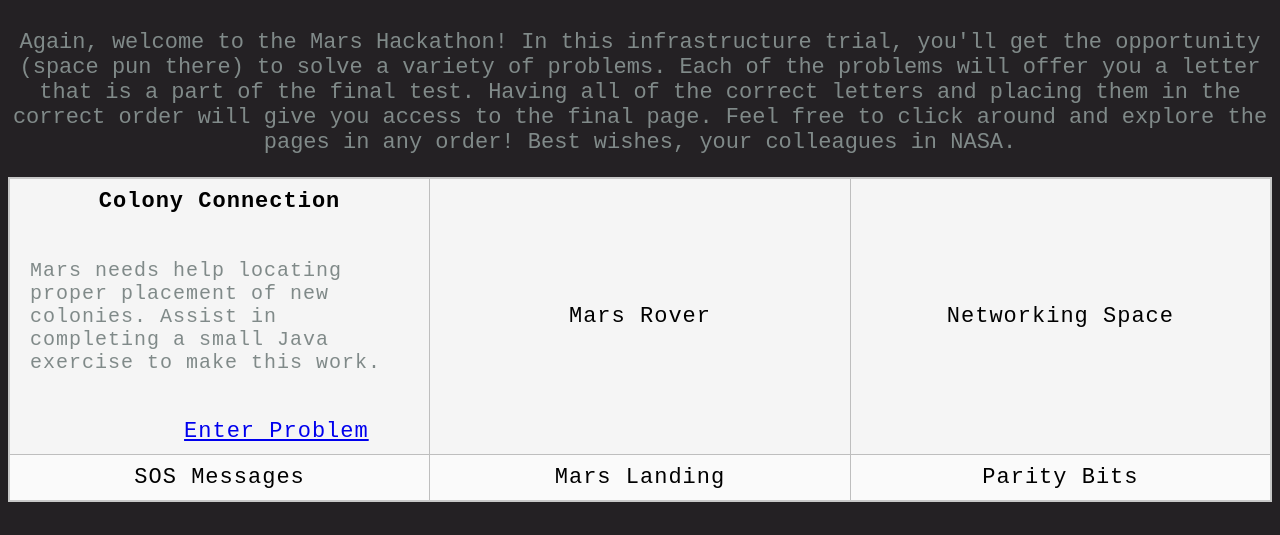
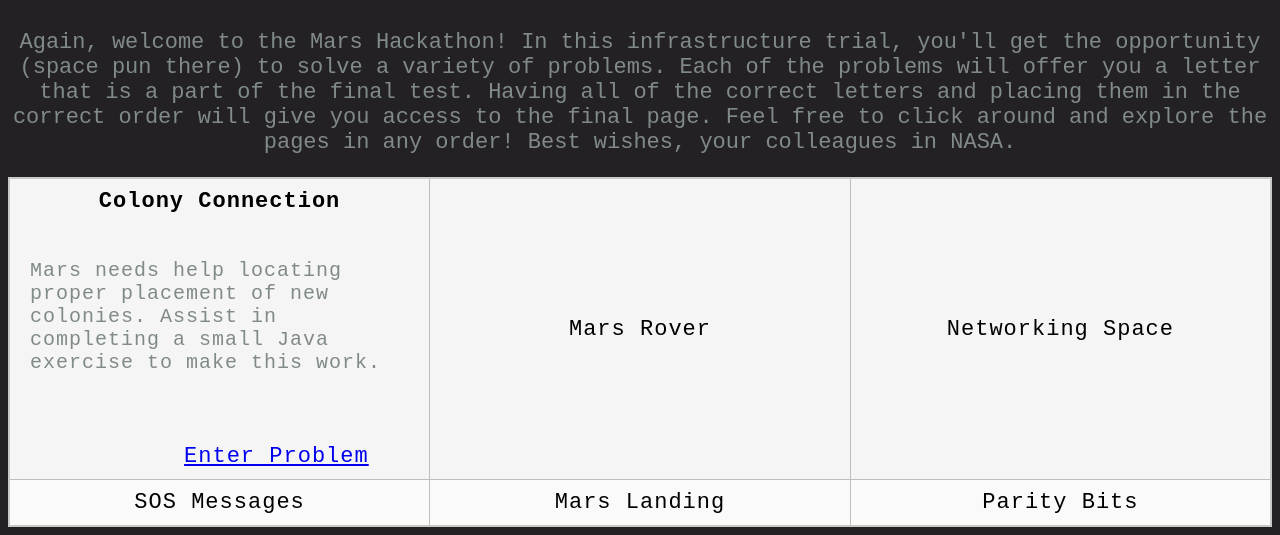
Before and after one commit to grexcode/marshackathon, a plain HTML site: page index.html in a window 1280 px wide. Shown: the part 362-897 px from the top of the page. Before the commit the page ends 872 px from the top, so only its background shows below. Drawn offline with Linux system fonts and the light colour scheme.

Commit message:
Update index.html

```diff
--- a/index.html
+++ b/index.html
@@ -85,7 +85,7 @@ caption {
      <table class="center">
       <tr>
        <td><b>Colony Connection</b>
-       <p class="w">Mars needs help locating proper placement of new colonies. Assist in completing a small Java exercise to make this work.</p>
+       <p class="w">Mars needs help locating proper placement of new colonies. Assist in completing a small Java exercise to make this work.</p><br>
         <a href="/colonyconnection.html">Enter Problem</a></td>
         <td>Mars Rover</td>
         <td>Networking Space</td>
```
